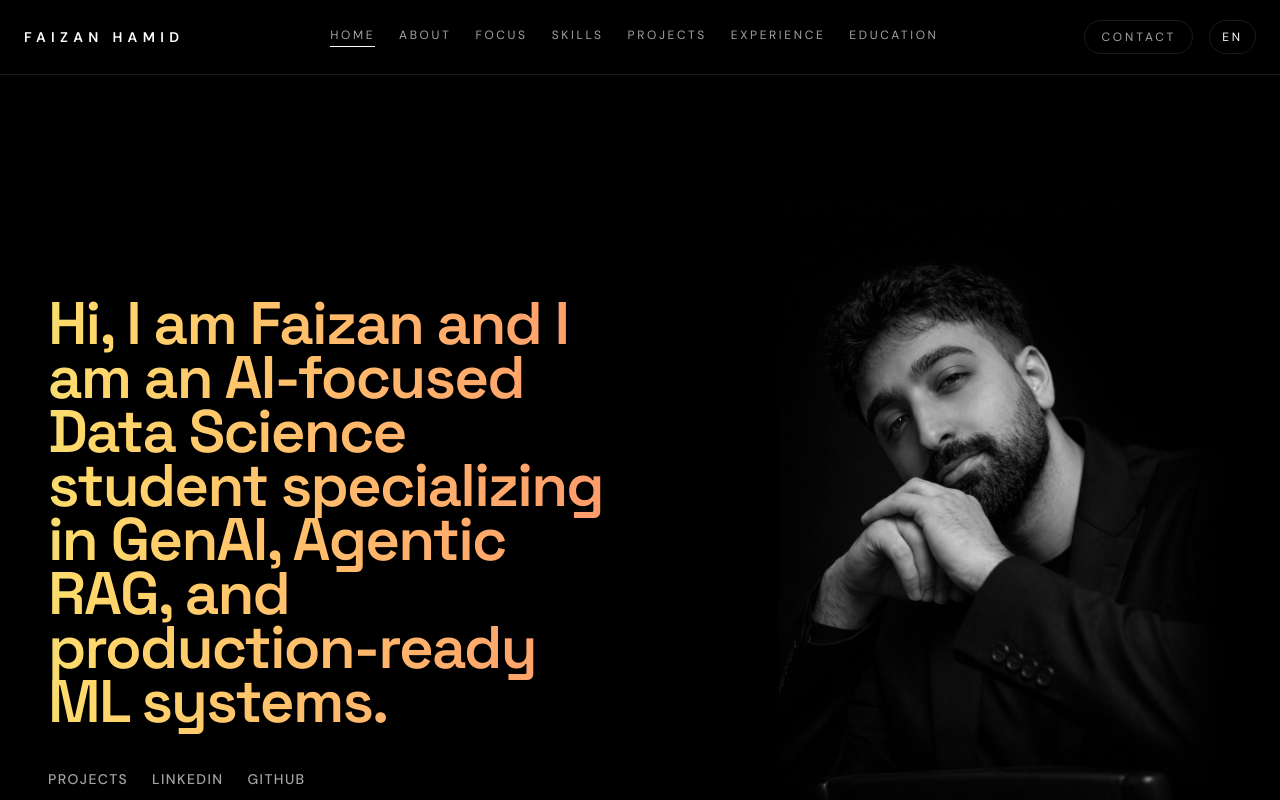
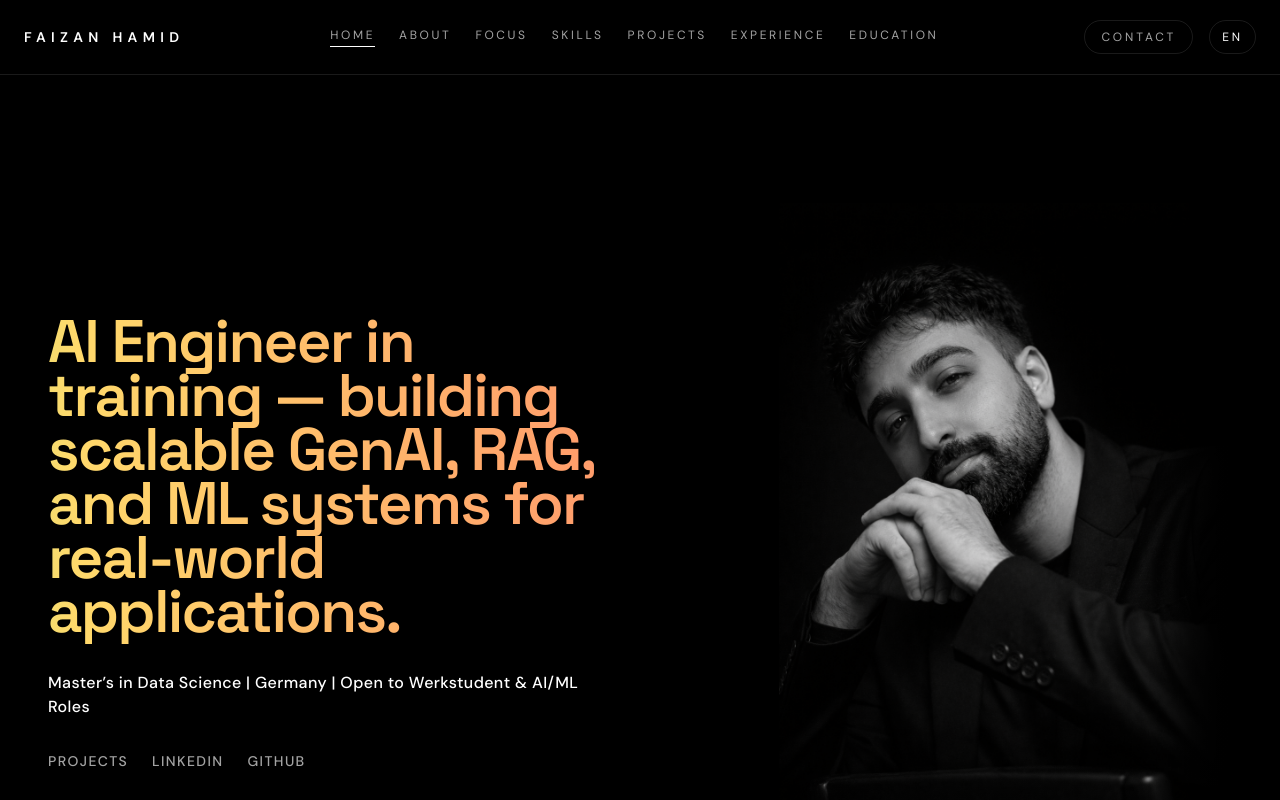
Before and after one commit to saffronhamid/portfolio-website, a Next.js app: page / in a window 1280 px wide. Shown: the top 800 px of the page. Built offline with nearby package versions, Linux system fonts and the light colour scheme.

Commit message:
feat: Create the initial main page for the portfolio website, including hero, about, skills, projects, experience, education, and contact sections.

```diff
--- a/app/page.tsx
+++ b/app/page.tsx
@@ -14,7 +14,7 @@ import SkillGroup from "./components/SkillGroup";
 import SmokyCursor from "./components/SmokyCursor";
 
 function TypewriterHero() {
-  const text = "Hi, I am Faizan and I am an AI-focused Data Science student specializing in GenAI, Agentic RAG, and production-ready ML systems.";
+  const text = "AI Engineer in training — building scalable GenAI, RAG, and ML systems for real-world applications.";
   const [displayedCount, setDisplayedCount] = useState(0);
   const [showCursor, setShowCursor] = useState(true);
 
@@ -275,6 +275,9 @@ export default function Home() {
             <div className="space-y-8 z-10 w-full">
               <div className="min-h-[160px] sm:min-h-[200px] lg:min-h-[280px] flex flex-col justify-center">
                 <TypewriterHero />
+                <p className="mt-6 text-sm sm:text-base text-muted/80 tracking-wide font-medium">
+                  Master’s in Data Science | Germany | Open to Werkstudent & AI/ML Roles
+                </p>
               </div>
               <div className="flex gap-6 text-sm font-medium text-muted uppercase tracking-widest">
                 <a href="#projects" className="hover:text-white transition-colors">Projects</a>
```
